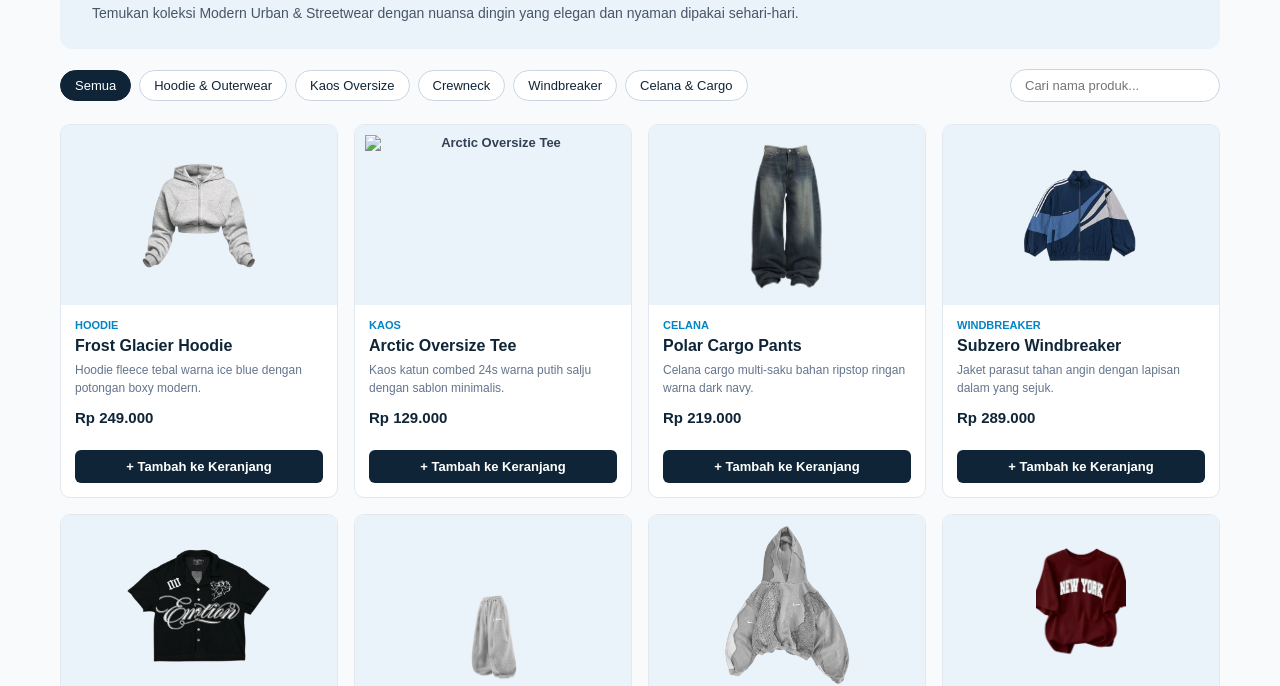
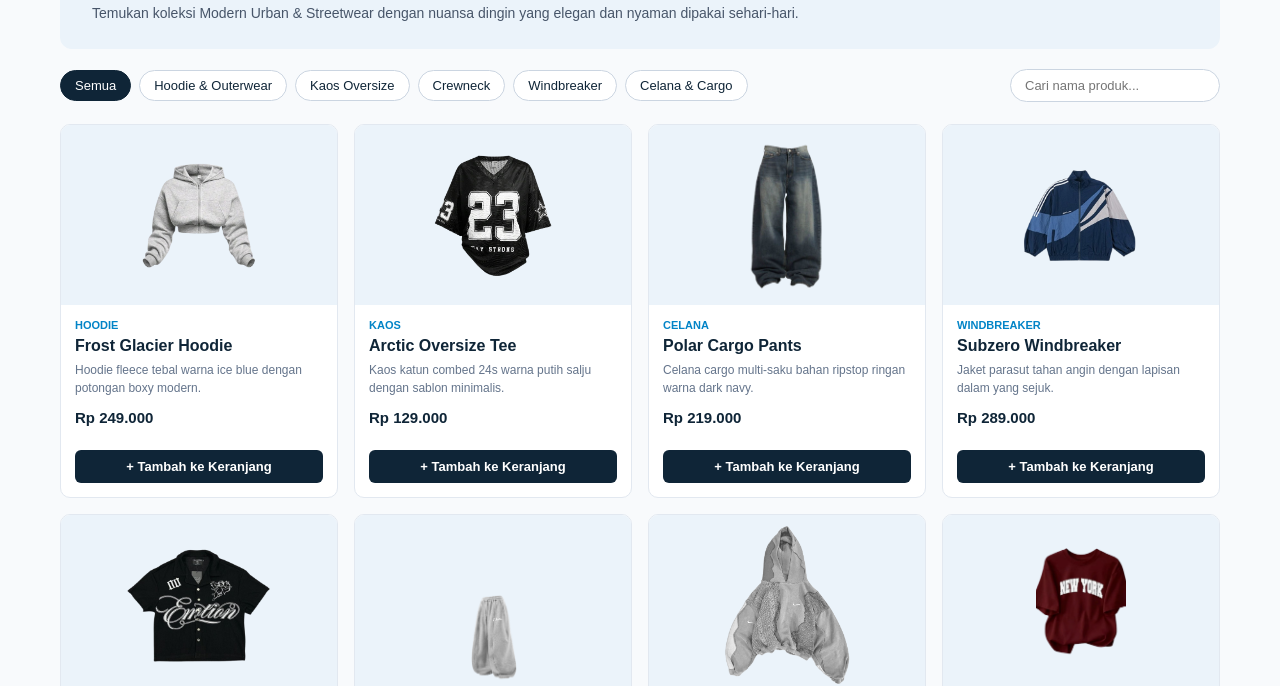
Before and after one commit to syafiraanf/FROST-WEARLY, a plain HTML site: page katalog.html in a window 1280 px wide. Shown: the part 146-832 px from the top of the page. Drawn offline with Linux system fonts and the light colour scheme.

Commit message:
Perbaiki nama file foto di img

```diff
--- a/katalog.html
+++ b/katalog.html
@@ -599,7 +599,7 @@
         kategori: "Kaos",
         hargaAngka: 129000,
         harga: "Rp 129.000",
-        gambar: "img/arctic-tee.png",
+        gambar: "img/arctic-oversize.png",
         deskripsi: "Kaos katun combed 24s warna putih salju dengan sablon minimalis."
       },
       {
```
